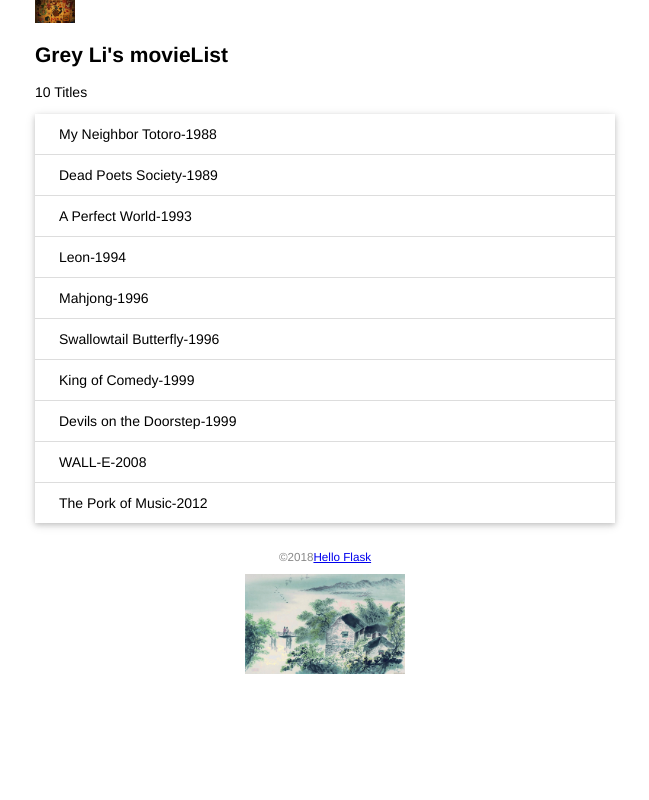
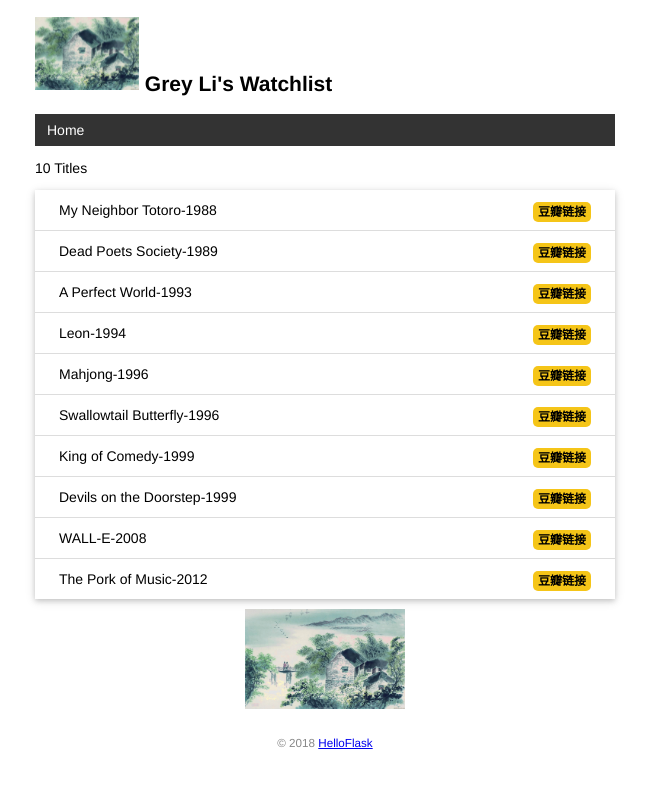
Before and after one commit to guanxianghui001/flask_20220218, a Flask app: page / in a window 1280 px wide. Shown: the whole page, without its empty margins (315-964 px from the left). Run offline with Flask 2, Linux system fonts and the light colour scheme; data comes from the database, SQL or seed files in the repository.

Commit message:
add base.html

```diff
--- a/app.py
+++ b/app.py
@@ -33,6 +33,10 @@ class Movie(db.Model):  # 表名将会是 movie
     id = db.Column(db.Integer, primary_key=True)  # 主键
     title = db.Column(db.String(60))  # 电影标题
     year = db.Column(db.String(4))  # 电影年份
+@app.context_processor
+def inject_user():
+    user=User.query.first()
+    return dict(user=user)
 @app.route('/')
 def index():
     return render_template('index.html',name=name,movies=movies)
--- a/static/style.css
+++ b/static/style.css
@@ -46,3 +46,40 @@ footer {
     margin: 0 auto;
     height: 100px;
 }
+
+nav ul {
+    list-style-type: none;
+    margin: 0;
+    padding: 0;
+    overflow: hidden;
+    background-color: #333;
+}
+
+nav li {
+    float: left;
+}
+
+nav li a {
+    display: block;
+    color: white;
+    text-align: center;
+    padding: 8px 12px;
+    text-decoration: none;
+}
+
+nav li a:hover {
+    background-color: #111;
+}
+.float-right {
+    float: right;
+}
+
+.imdb {
+    font-size: 12px;
+    font-weight: bold;
+    color: black;
+    text-decoration: none;
+    background: #F5C518;
+    border-radius: 5px;
+    padding: 3px 5px;
+}
--- /dev/null
+++ b/templates/base.html
@@ -0,0 +1,28 @@
+<!DOCTYPE html>
+<html lang="en">
+<head>
+    {% block head %}
+    <meta charset="utf-8">
+    <meta name="viewport" content="width=device-width, initial-scale=1.0">
+    <title>{{ user.name }}'s Watchlist</title>
+    <link rel="icon" href="{{ url_for('static', filename='goland.ico') }}">
+    <link rel="stylesheet" href="{{ url_for('static', filename='style.css') }}" type="text/css">
+    {% endblock %}
+</head>
+<body>
+
+    <h2>
+        <img alt="Avatar" class="avatar" src="{{ url_for('static', filename='images/picture.png') }}">
+        {{ user.name }}'s Watchlist
+    </h2>
+    <nav>
+        <ul>
+            <li><a href="{{ url_for('index') }}">Home</a></li>
+        </ul>
+    </nav>
+    {% block content %}{% endblock %}
+    <footer>
+        <small>&copy; 2018 <a href="http://helloflask.com/tutorial">HelloFlask</a></small>
+    </footer>
+</body>
+</html>
--- a/templates/index.html
+++ b/templates/index.html
@@ -1,25 +1,18 @@
-<!DOCTYPE html>
-<html lang="en">
-<head>
-    <meta charset="UTF-8">
-    <title>{{ name }}'s movieLists</title>
-    <link rel="icon" href ="{{ url_for('static',filename='goland.ico') }}">
-    <link rel="stylesheet" href="{{ url_for('static',filename='style.css') }}">
-</head>
-<body>
-    <img alt="beautiful" class='beautiful'src="{{ url_for('static',filename='images/beautiful.jpeg') }}">
-    <h2>{{ name }}'s movieList</h2>
+{% extends 'base.html' %}
+{% block content %}
     <p>
         {{ movies|length }} Titles
     </p>
     <ul class="movie-list">
         {% for movie in movies %}
-        <li>{{ movie.title }}-{{ movie.year }}</li>
+        <li>{{ movie.title }}-{{ movie.year }}
+        <span class="float-right">
+    <a class="imdb" href="https://movie.douban.com/subject_search?search_text={{ movie.title }}" target="_blank" title="Find this movie on douban">豆瓣链接</a>
+    </span>
+        </li>
+
         {% endfor %}
     </ul>
-    <footer>
-        <small>&copy;2018<a href="http://helloflsk.com/tutorial">Hello Flask </a></small>
-    </footer>
+
         <img alt="orgin"class="orgin" src="{{ url_for('static',filename='images/orgin.jpeg') }}">
-</body>
-</html>
+{% endblock %}
```
Also changed, not shown: templates/404.html (+3 -18 lines).
